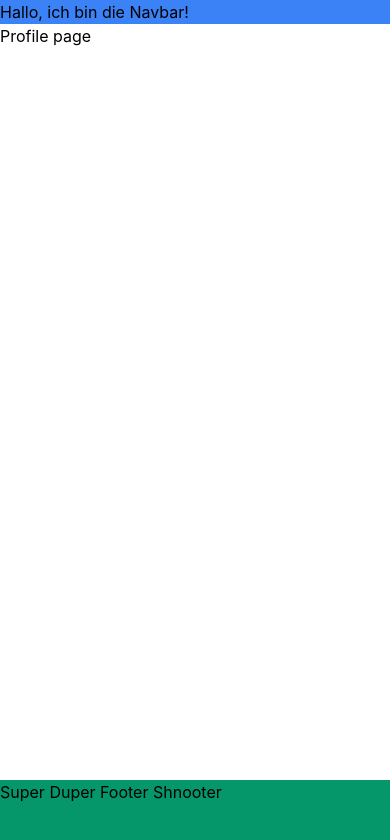
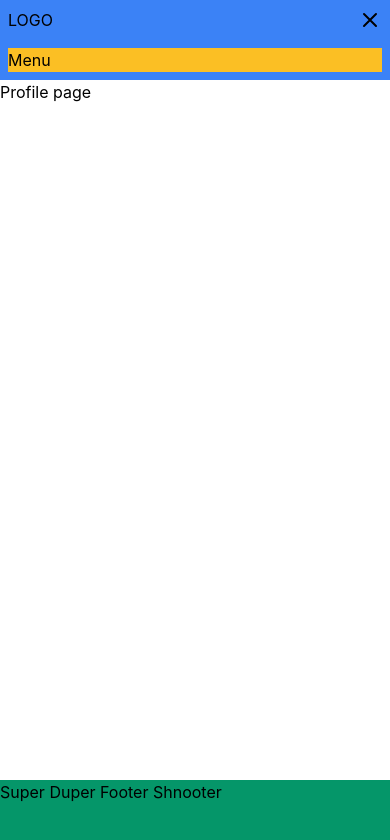
Before and after one commit to bitstorm-tech/back-2-business, a Next.js app: page /settings in a window 390 px wide. Shown: the top 840 px of the page. Built offline with nearby package versions, Linux system fonts and the light colour scheme.

Commit message:
Implement responsive navbar

```diff
--- a/components/Navbar.js
+++ b/components/Navbar.js
@@ -1,7 +1,47 @@
+import { useState } from 'react';
+
 export default function Navbar() {
+  const [menuVisible, setMenuVisible] = useState(true);
+
+  function toggleMenu() {
+    setMenuVisible(!menuVisible);
+  }
+
+  function renderHamburgerOrClose() {
+    if (menuVisible) {
+      return (
+        <svg xmlns="http://www.w3.org/2000/svg" className="h-6 w-6" fill="none" viewBox="0 0 24 24" stroke="currentColor">
+          <path strokeLinecap="round" strokeLinejoin="round" strokeWidth={2} d="M6 18L18 6M6 6l12 12" />
+        </svg>
+      )
+    } else {
+      return (
+        <svg xmlns="http://www.w3.org/2000/svg" className="h-6 w-6" fill="none" viewBox="0 0 24 24" stroke="currentColor">
+          <path strokeLinecap="round" strokeLinejoin="round" strokeWidth={2} d="M4 6h16M4 12h16M4 18h16" />
+        </svg>
+      )
+    }
+  }
+
+  function renderMenu() {
+    return (
+      <div className="bg-yellow-400 w-full md:w-min mt-4 md:mt-0" hidden={!menuVisible}>
+        Menu
+      </div>
+      )
+  }
+
   return (
-    <nav className="bg-blue-500">
-      Hallo, ich bin die Navbar!
+    <nav className="flex flex-col md:flex-row bg-blue-500 justify-between md:h-14 p-2">
+      <div className="flex flex-row justify-between items-center">
+        <div>
+          LOGO
+        </div>
+        <div className="md:hidden" onClick={toggleMenu}>
+          {renderHamburgerOrClose()}
+        </div>
+      </div>
+      {renderMenu()}
     </nav>
   );
 }
```
